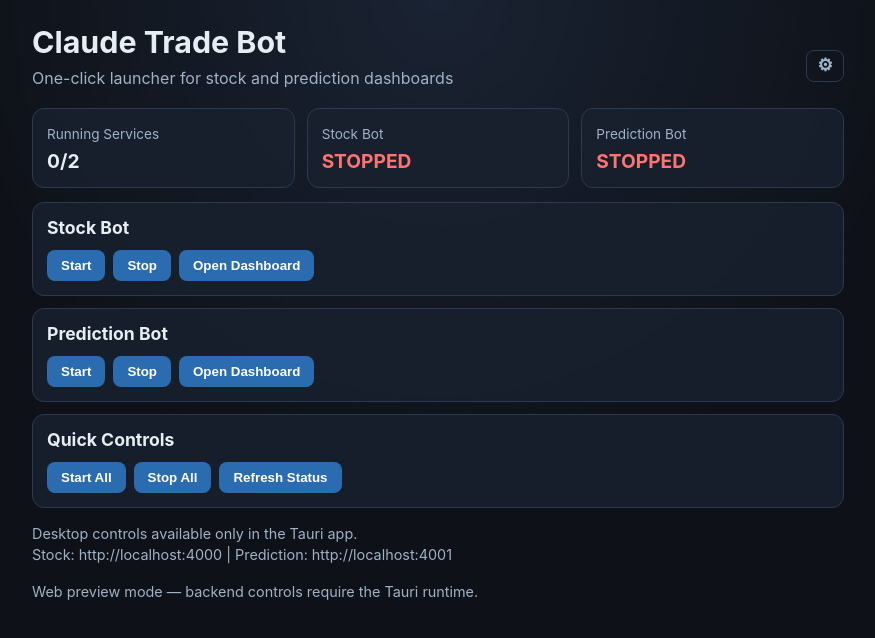
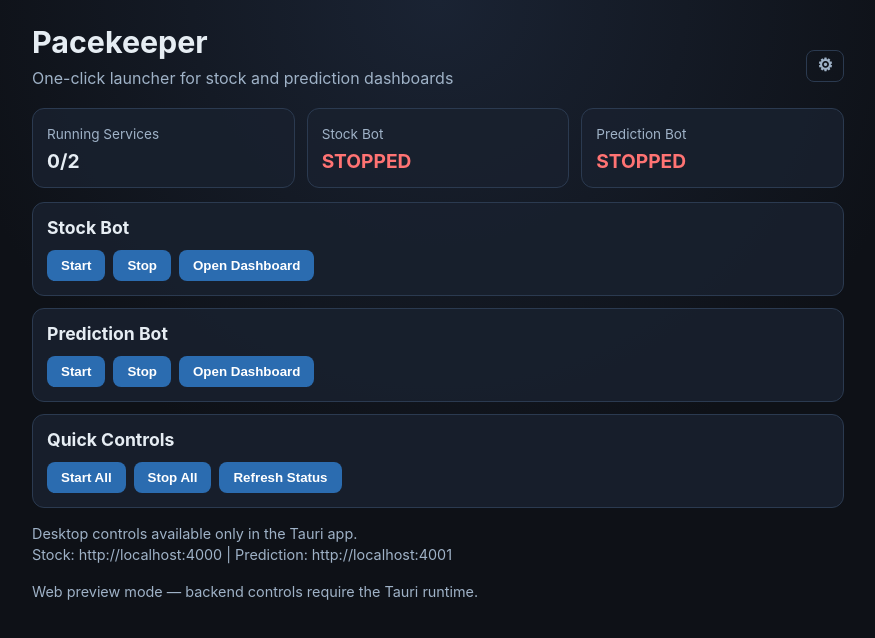
Before and after one commit to pkhaninejad/pacekeeper-trading-bot, a React (Vite) app in the folder desktop-app/: page / in a window 1280 px wide. Shown: the top 638 px of the page, without its empty margins (202-1077 px from the left). Built offline with nearby package versions, Linux system fonts and the light colour scheme.

Commit message:
fix: rename app to Pacekeeper throughout desktop-app

```diff
--- a/desktop-app/index.html
+++ b/desktop-app/index.html
@@ -3,7 +3,7 @@
   <head>
     <meta charset="UTF-8" />
     <meta name="viewport" content="width=device-width, initial-scale=1.0" />
-    <title>Claude Trade Bot Desktop</title>
+    <title>Pacekeeper</title>
   </head>
   <body>
     <div id="root"></div>
--- a/desktop-app/src-tauri/tauri.conf.json
+++ b/desktop-app/src-tauri/tauri.conf.json
@@ -1,6 +1,6 @@
 {
   "$schema": "https://schema.tauri.app/config/2",
-  "productName": "Claude Trade Bot",
+  "productName": "Pacekeeper",
   "version": "0.1.0",
   "identifier": "com.claudetradebot.desktop",
   "build": {
@@ -12,7 +12,7 @@
   "app": {
     "windows": [
       {
-        "title": "Claude Trade Bot",
+        "title": "Pacekeeper",
         "width": 980,
         "height": 760,
         "minWidth": 820,
--- a/desktop-app/src/App.tsx
+++ b/desktop-app/src/App.tsx
@@ -125,7 +125,7 @@
     <main className="app">
       <header className="top launcher-header">
         <div>
-          <h1>Claude Trade Bot</h1>
+          <h1>Pacekeeper</h1>
           <p>One-click launcher for stock and prediction dashboards</p>
         </div>
         <button className="gear-btn" onClick={() => setShowSettings(true)} title="Settings">⚙</button>
--- a/desktop-app/src/components/wizard/StepWelcome.tsx
+++ b/desktop-app/src/components/wizard/StepWelcome.tsx
@@ -5,7 +5,7 @@
 export default function StepWelcome({ onNext }: Props) {
   return (
     <div className="wizard-step">
-      <h2>Welcome to Claude Trade Bot</h2>
+      <h2>Welcome to Pacekeeper</h2>
       <p className="subtitle">
         Let's get your trading bot set up. We'll walk you through connecting
         your Trading 212 account, choosing an AI provider, and setting your
```
Also changed, not shown: 1 other file (tests, documents, lock files or other folders).
